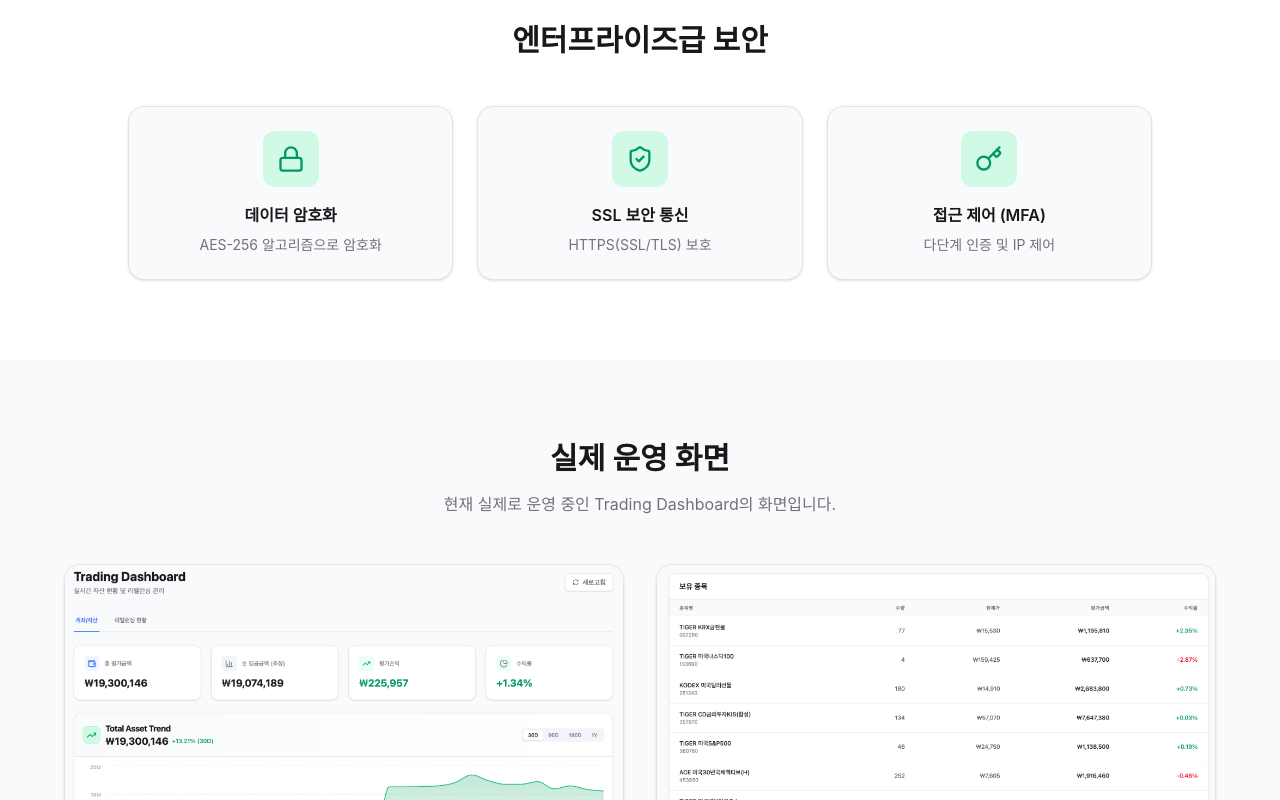
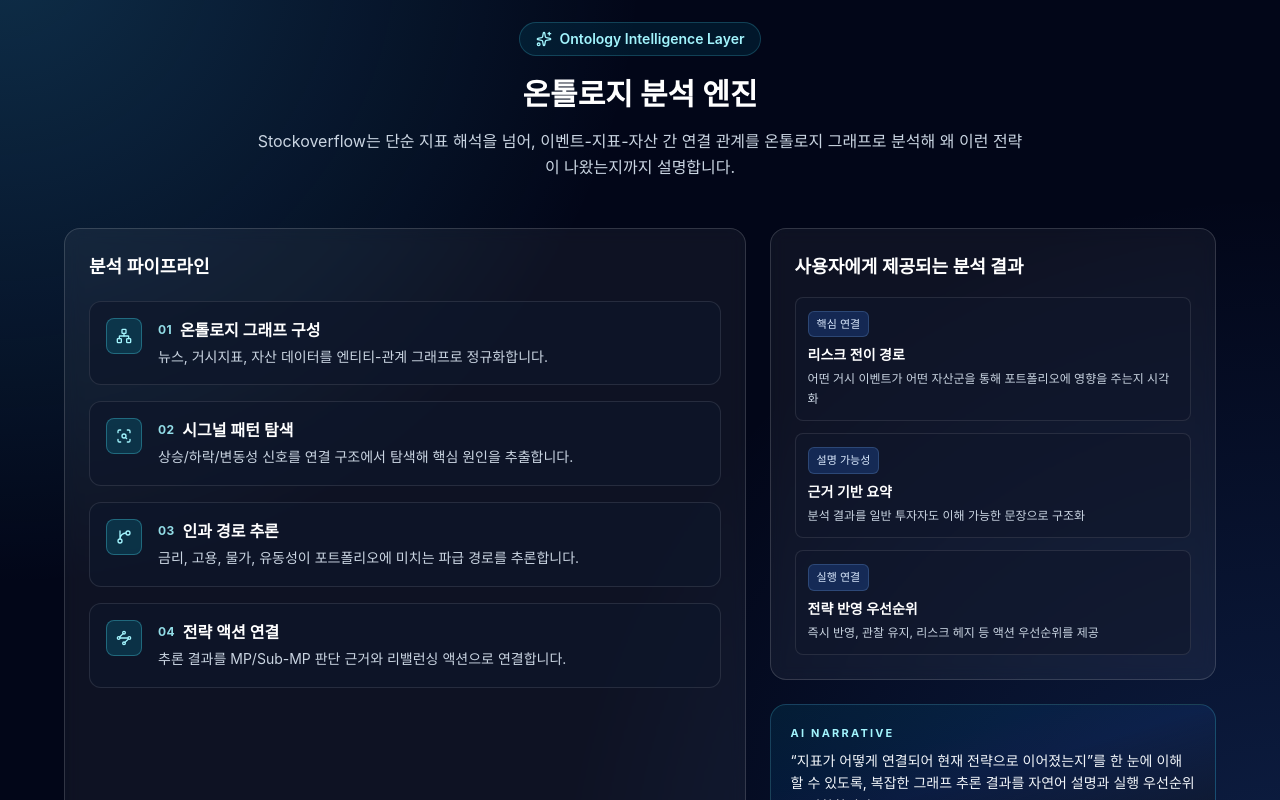
Before and after one commit to ssho90/hobot-service, a React (Vite) app in the folder hobot-ui-v2/: page /about in a window 1280 px wide. Shown: the part 1340-2140 px from the top of the page. Built offline with nearby package versions, Linux system fonts and the light colour scheme.

Commit message:
about page

```diff
--- a/hobot-ui-v2/src/components/AboutPage.tsx
+++ b/hobot-ui-v2/src/components/AboutPage.tsx
@@ -1,5 +1,5 @@
 import React, { useState } from 'react';
-import { Globe, Database, Cpu, Shield, ChartLine, Lock, ShieldCheck, Key, Mail, ArrowRight } from 'lucide-react';
+import { Globe, Database, Cpu, Shield, ChartLine, Lock, ShieldCheck, Key, Mail, ArrowRight, Network, ScanSearch, GitBranch, Sparkles, Waypoints } from 'lucide-react';
 
 export const AboutPage: React.FC = () => {
     const [currentLang, setCurrentLang] = useState<'KR' | 'EN'>('KR');
@@ -19,6 +19,65 @@
         { icon: Lock, title: currentLang === 'KR' ? '데이터 암호화' : 'Data Encryption', desc: currentLang === 'KR' ? 'AES-256 알고리즘으로 암호화' : 'AES-256 encryption' },
         { icon: ShieldCheck, title: currentLang === 'KR' ? 'SSL 보안 통신' : 'SSL Secure Channel', desc: currentLang === 'KR' ? 'HTTPS(SSL/TLS) 보호' : 'HTTPS (SSL/TLS) protection' },
         { icon: Key, title: currentLang === 'KR' ? '접근 제어 (MFA)' : 'Access Control (MFA)', desc: currentLang === 'KR' ? '다단계 인증 및 IP 제어' : 'Multi-Factor Authentication' },
+    ];
+
+    const ontologyPipeline = [
+        {
+            step: '01',
+            icon: Network,
+            title: currentLang === 'KR' ? '온톨로지 그래프 구성' : 'Ontology Graph Construction',
+            desc: currentLang === 'KR'
+                ? '뉴스, 거시지표, 자산 데이터를 엔티티-관계 그래프로 정규화합니다.'
+                : 'Normalizes news, macro indicators, and assets into a unified entity-relation graph.',
+        },
+        {
+            step: '02',
+            icon: ScanSearch,
+            title: currentLang === 'KR' ? '시그널 패턴 탐색' : 'Signal Pattern Discovery',
+            desc: currentLang === 'KR'
+                ? '상승/하락/변동성 신호를 연결 구조에서 탐색해 핵심 원인을 추출합니다.'
+                : 'Discovers up/down/volatility patterns from graph connectivity and extracts key drivers.',
+        },
+        {
+            step: '03',
+            icon: GitBranch,
+            title: currentLang === 'KR' ? '인과 경로 추론' : 'Causal Path Reasoning',
+            desc: currentLang === 'KR'
+                ? '금리, 고용, 물가, 유동성이 포트폴리오에 미치는 파급 경로를 추론합니다.'
+                : 'Infers how rates, labor, inflation, and liquidity propagate into portfolio decisions.',
+        },
+        {
+            step: '04',
+            icon: Waypoints,
+            title: currentLang === 'KR' ? '전략 액션 연결' : 'Strategy Action Mapping',
+            desc: currentLang === 'KR'
+                ? '추론 결과를 MP/Sub-MP 판단 근거와 리밸런싱 액션으로 연결합니다.'
+                : 'Maps reasoning outputs to MP/Sub-MP rationale and actionable rebalancing signals.',
+        },
+    ];
+
+    const ontologyOutputs = [
+        {
+            tag: currentLang === 'KR' ? '핵심 연결' : 'Core Link',
+            title: currentLang === 'KR' ? '리스크 전이 경로' : 'Risk Transmission Path',
+            desc: currentLang === 'KR'
+                ? '어떤 거시 이벤트가 어떤 자산군을 통해 포트폴리오에 영향을 주는지 시각화'
+                : 'Visual path from macro events to portfolio impact through each asset class',
+        },
+        {
+            tag: currentLang === 'KR' ? '설명 가능성' : 'Explainability',
+            title: currentLang === 'KR' ? '근거 기반 요약' : 'Evidence-Based Summary',
+            desc: currentLang === 'KR'
+                ? '분석 결과를 일반 투자자도 이해 가능한 문장으로 구조화'
+                : 'Transforms model outputs into investor-friendly natural language explanations',
+        },
+        {
+            tag: currentLang === 'KR' ? '실행 연결' : 'Execution',
+            title: currentLang === 'KR' ? '전략 반영 우선순위' : 'Strategy Priority Queue',
+            desc: currentLang === 'KR'
+                ? '즉시 반영, 관찰 유지, 리스크 헤지 등 액션 우선순위를 제공'
+                : 'Provides priority actions such as immediate rebalance, monitor, and hedge',
+        },
     ];
 
     return (
@@ -95,6 +154,84 @@
                                 )}
                             </div>
                         ))}
+                    </div>
+                </div>
+            </section>
+
+            {/* Ontology Intelligence */}
+            <section className="relative py-20 px-6 overflow-hidden bg-slate-950">
+                <div className="absolute inset-0 bg-[radial-gradient(circle_at_top_left,rgba(56,189,248,0.22),transparent_40%),radial-gradient(circle_at_bottom_right,rgba(59,130,246,0.2),transparent_45%)]" />
+                <div className="max-w-6xl mx-auto relative z-10">
+                    <div className="text-center mb-12">
+                        <span className="inline-flex items-center gap-2 px-4 py-1.5 rounded-full bg-cyan-500/10 border border-cyan-300/20 text-cyan-200 text-sm font-semibold">
+                            <Sparkles className="h-4 w-4" />
+                            {currentLang === 'KR' ? 'Ontology Intelligence Layer' : 'Ontology Intelligence Layer'}
+                        </span>
+                        <h2 className="mt-5 text-2xl md:text-3xl font-bold text-white">
+                            {currentLang === 'KR' ? '온톨로지 분석 엔진' : 'Ontology Analysis Engine'}
+                        </h2>
+                        <p className="mt-4 text-slate-300 max-w-3xl mx-auto leading-relaxed">
+                            {currentLang === 'KR'
+                                ? 'Stockoverflow는 단순 지표 해석을 넘어, 이벤트-지표-자산 간 연결 관계를 온톨로지 그래프로 분석해 왜 이런 전략이 나왔는지까지 설명합니다.'
+                                : 'Stockoverflow goes beyond indicator interpretation by modeling event-indicator-asset relationships as an ontology graph and explaining why each strategy is selected.'}
+                        </p>
+                    </div>
+
+                    <div className="grid grid-cols-1 lg:grid-cols-5 gap-6">
+                        <div className="lg:col-span-3 rounded-2xl border border-white/15 bg-white/5 backdrop-blur-sm p-6">
+                            <h3 className="text-lg font-semibold text-white mb-5">
+                                {currentLang === 'KR' ? '분석 파이프라인' : 'Analysis Pipeline'}
+                            </h3>
+                            <div className="space-y-4">
+                                {ontologyPipeline.map((item) => (
+                                    <div
+                                        key={item.step}
+                                        className="rounded-xl border border-white/10 bg-slate-900/70 px-4 py-4 flex items-start gap-4"
+                                    >
+                                        <div className="w-9 h-9 rounded-lg bg-cyan-400/15 border border-cyan-300/30 flex items-center justify-center flex-shrink-0">
+                                            <item.icon className="h-4 w-4 text-cyan-200" />
+                                        </div>
+                                        <div className="flex-1">
+                                            <div className="flex items-center gap-2 mb-1">
+                                                <span className="text-xs font-bold text-cyan-200/90 tracking-wide">{item.step}</span>
+                                                <h4 className="text-sm md:text-base font-semibold text-white">{item.title}</h4>
+                                            </div>
+                                            <p className="text-sm text-slate-300 leading-relaxed">{item.desc}</p>
+                                        </div>
+                                    </div>
+                                ))}
+                            </div>
+                        </div>
+
+                        <div className="lg:col-span-2 space-y-6">
+                            <div className="rounded-2xl border border-white/15 bg-white/5 backdrop-blur-sm p-6">
+                                <h3 className="text-lg font-semibold text-white mb-4">
+                                    {currentLang === 'KR' ? '사용자에게 제공되는 분석 결과' : 'What Users Receive'}
+                                </h3>
+                                <div className="space-y-3">
+                                    {ontologyOutputs.map((item) => (
+                                        <div key={item.title} className="rounded-lg border border-white/10 bg-slate-900/60 p-3">
+                                            <span className="inline-block text-[11px] px-2 py-1 rounded-md bg-blue-500/20 text-blue-100 border border-blue-300/20 mb-2">
+                                                {item.tag}
+                                            </span>
+                                            <h4 className="text-sm font-semibold text-white mb-1">{item.title}</h4>
+                                            <p className="text-xs text-slate-300 leading-relaxed">{item.desc}</p>
+                                        </div>
+                                    ))}
+                                </div>
+                            </div>
+
+                            <div className="rounded-2xl border border-cyan-300/20 bg-gradient-to-br from-cyan-500/10 via-blue-500/10 to-slate-900 p-5">
+                                <p className="text-[11px] tracking-[0.2em] text-cyan-200 uppercase font-bold mb-2">
+                                    {currentLang === 'KR' ? 'AI Narrative' : 'AI Narrative'}
+                                </p>
+                                <p className="text-sm text-slate-100 leading-relaxed">
+                                    {currentLang === 'KR'
+                                        ? '“지표가 어떻게 연결되어 현재 전략으로 이어졌는지”를 한 눈에 이해할 수 있도록, 복잡한 그래프 추론 결과를 자연어 설명과 실행 우선순위로 변환합니다.'
+                                        : '"How indicators connect to today’s strategy" is translated into natural language explanations and prioritized actions from complex graph reasoning.'}
+                                </p>
+                            </div>
+                        </div>
                     </div>
                 </div>
             </section>
```
